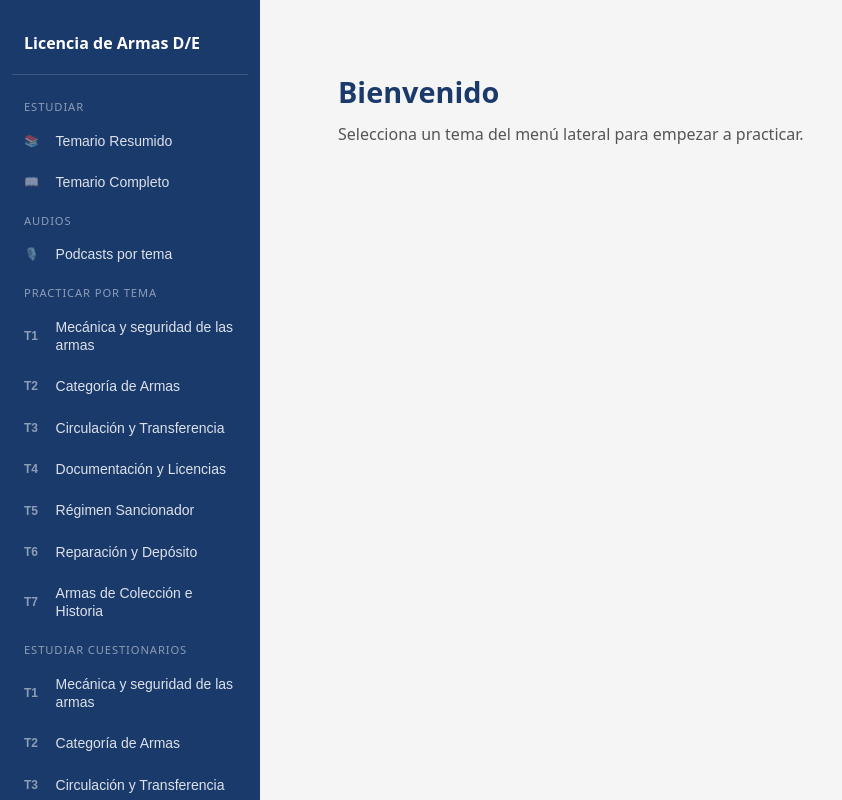
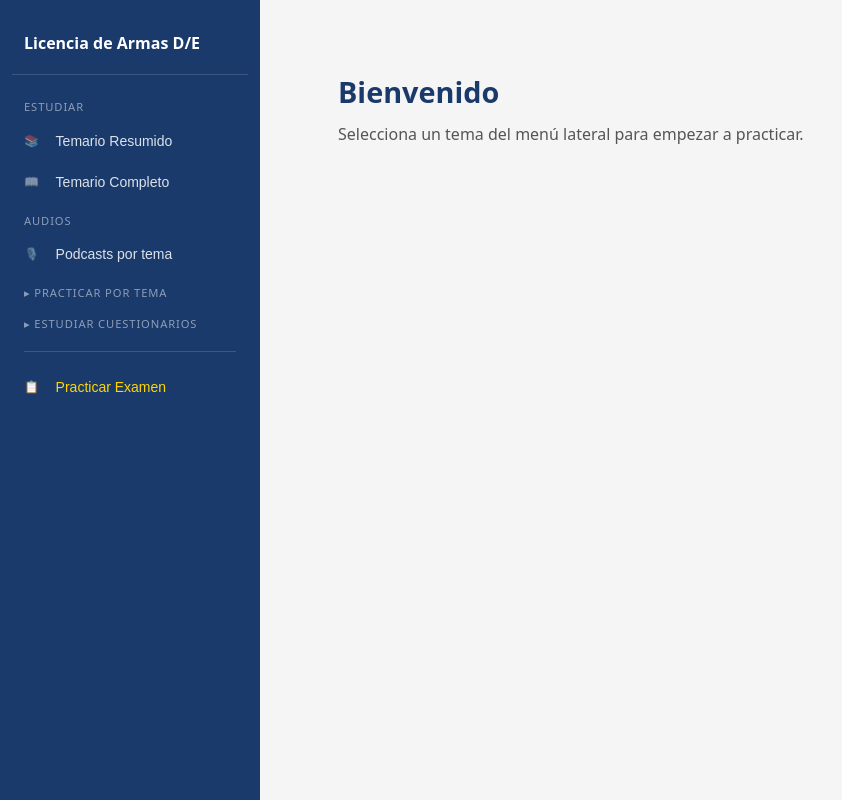
Before and after one commit to GermanBerdi/licencia-armas-app, a React (Vite) app: page / in a window 1280 px wide. Shown: the top 800 px of the page, without its empty margins (0-842 px from the left). Built offline with nearby package versions, Linux system fonts and the light colour scheme.

Commit message:
git add src/App.jsx src/App.css && git commit -m "feat: colapsar secciones del sidebar para reducir longitud del menú" && git push

```diff
--- a/src/App.css
+++ b/src/App.css
@@ -41,6 +41,15 @@ body {
   color: rgba(255,255,255,0.5);
   padding: 0.25rem 0.75rem;
   margin-top: 0.25rem;
+}
+
+.sidebar-seccion-toggle {
+  cursor: pointer;
+  user-select: none;
+}
+
+.sidebar-seccion-toggle:hover {
+  color: rgba(255,255,255,0.8);
 }
 
 .sidebar-item {
--- a/src/App.jsx
+++ b/src/App.jsx
@@ -319,6 +319,7 @@ function InfoExamen({ temasDisponibles, onStart }) {
 export default function App() {
   const [vista, setVista] = useState(null)
   const [preguntas, setPreguntas] = useState(null)
+  const [seccionAbierta, setSeccionAbierta] = useState(null)
 
   function iniciarTema(temaData) {
     const seleccion = shuffle(temaData.preguntas).slice(0, 20).map(p => ({ ...p, temaId: temaData.id }))
@@ -375,10 +376,12 @@ export default function App() {
           <span className="sidebar-nombre">Podcasts por tema</span>
         </button>
 
-        <p className="sidebar-seccion">Practicar por tema</p>
-        {TODOS_LOS_TEMAS.map(t => {
+        <p className="sidebar-seccion sidebar-seccion-toggle" onClick={() => setSeccionAbierta(s => s === 'practicar' ? null : 'practicar')}>
+          <span>{seccionAbierta === 'practicar' ? '▾' : '▸'} Practicar por tema</span>
+        </p>
+        {seccionAbierta === 'practicar' && TODOS_LOS_TEMAS.map(t => {
           const datos = temasDisponibles.find(td => td.id === t.id)
-          const activo = vista?.tema?.id === t.id
+          const activo = vista?.tipo === 'tema' && vista?.tema?.id === t.id
           return (
             <button
               key={t.id}
@@ -393,8 +396,10 @@ export default function App() {
           )
         })}
 
-        <p className="sidebar-seccion">Estudiar cuestionarios</p>
-        {TODOS_LOS_TEMAS.map(t => {
+        <p className="sidebar-seccion sidebar-seccion-toggle" onClick={() => setSeccionAbierta(s => s === 'estudiar' ? null : 'estudiar')}>
+          <span>{seccionAbierta === 'estudiar' ? '▾' : '▸'} Estudiar cuestionarios</span>
+        </p>
+        {seccionAbierta === 'estudiar' && TODOS_LOS_TEMAS.map(t => {
           const datos = temasDisponibles.find(td => td.id === t.id)
           const activo = vista?.tipo === 'estudiar' && vista?.tema?.id === t.id
           return (
```
